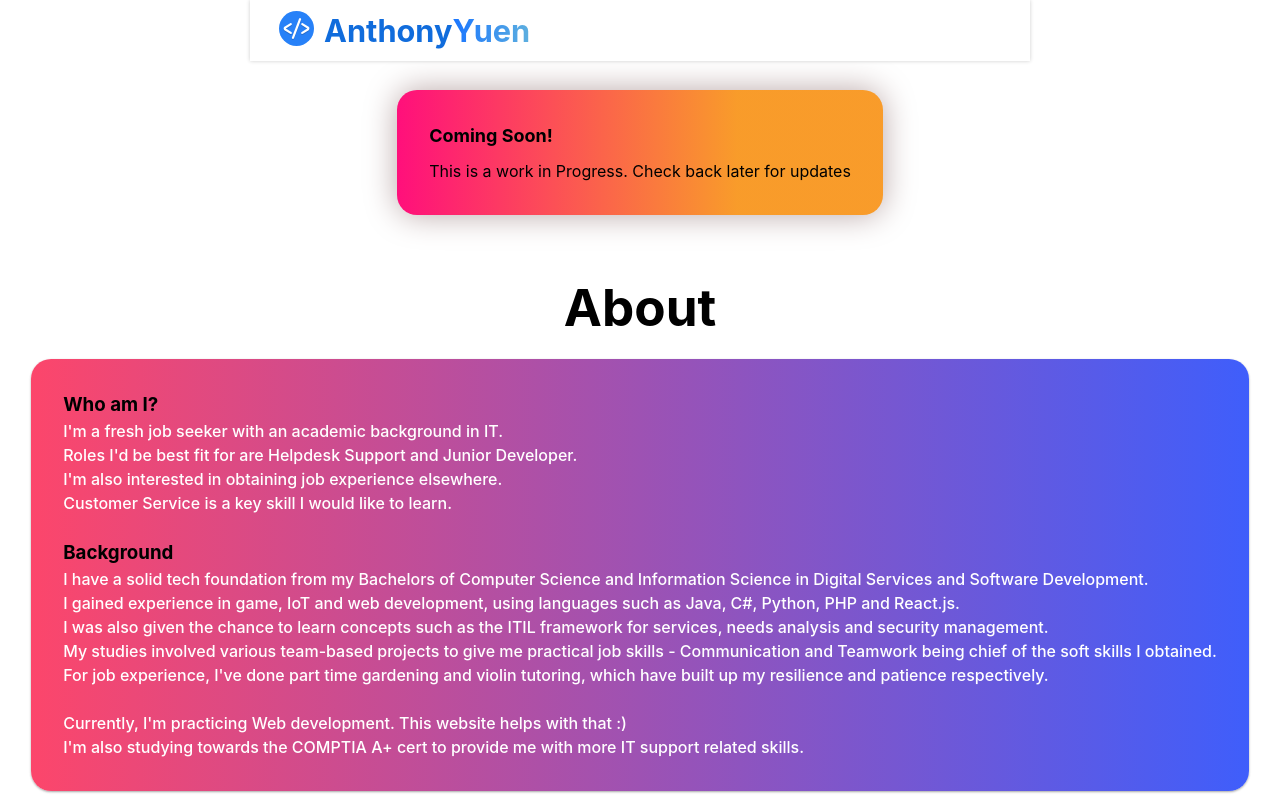
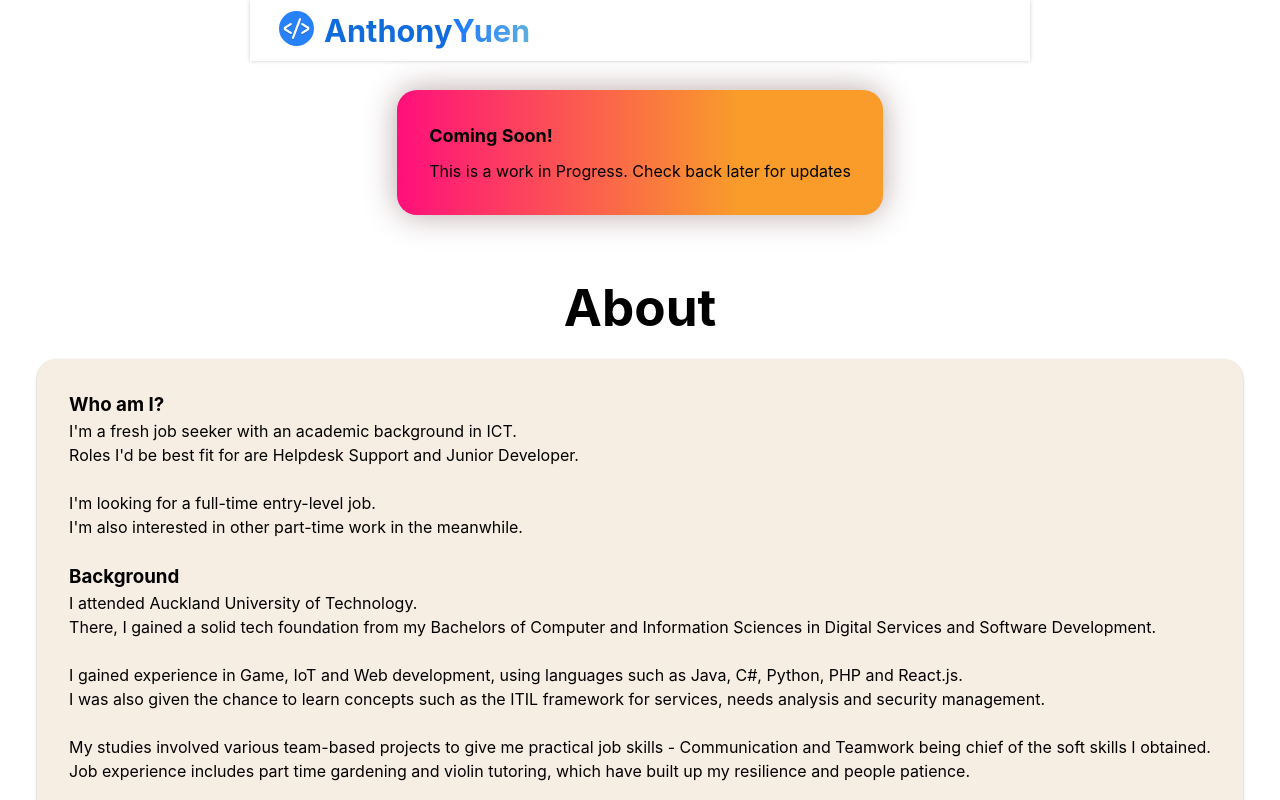
Before and after one commit to An1honyY/anthonyyuen, a React (Vite) app: page /about in a window 1280 px wide. Shown: the top 800 px of the page. Built offline with nearby package versions, Linux system fonts and the light colour scheme.

Commit message:
Update About

```diff
--- a/src/pages/about.css
+++ b/src/pages/about.css
@@ -1,36 +1,9 @@
-/* Temporary Work in Progress Card */
-.work-in-progress-card {
-    background: hsla(33, 94%, 57%, 1);
-    background: linear-gradient(90deg, hsla(333, 100%, 53%, 1) 0%, hsla(33, 94%, 57%, 1) 70%);
-    filter: drop-shadow(0 0 1em #b9a6a6);
-    padding: 2em;
-    border-radius: 20px;
-    height: fit-content;
-    width: fit-content;
-    min-width: 300px;
-    margin-bottom: 4em;
-    text-align: left;
-    box-sizing: border-box;
-}
-
-.work-in-progress-card h2 {
-    font-size: 18px;
-    font-weight: bold;
-    margin-bottom: 10px;
-}
-
-.work-in-progress-card p {
-    font-size: 1em;
-    color: black;
-    text-align: center;
-}
-
 /* About */
 
 .about-card {
-    background: hsla(33, 94%, 57%, 1);
+    background: #F6EEE3;
     /* background: linear-gradient(90deg, hsla(333, 100%, 53%, 1) 0%, hsla(33, 94%, 57%, 1) 70%); */
-    background: linear-gradient(90deg, #FC466B 0%, #3F5EFB 100%);
+    /* background: linear-gradient(90deg, #FC466B 0%, #3F5EFB 100%); */
     box-shadow: rgba(0, 0, 0, 0.12) 0px 1px 3px, rgba(0, 0, 0, 0.24) 0px 1px 2px;
     padding: 2em;
     border-radius: 20px;
@@ -48,16 +21,16 @@
 .about-card h1 {
     font-size: 4em;
     font-weight: 600;
-    color: white;
+    /* color: white; */
+
 }
 
 .about-card h2 {
     font-size: 4em;
-    color: white;
+    /* color: white; */
 }
 
 .about-card p {
     font-size: 1em;
-    font-weight: 450;
-    color: white;
+    /* color: white; */
 }
--- a/src/pages/about.jsx
+++ b/src/pages/about.jsx
@@ -15,21 +15,25 @@ function About() {
             <br></br>
             <section className="about-card">
                 <h3>Who am I?</h3>
-                <p>I'm a fresh job seeker with an academic background in IT.</p>
+                <p>I'm a fresh job seeker with an academic background in ICT.</p>
                 <p>Roles I'd be best fit for are Helpdesk Support and Junior Developer.</p>
-                <p>I'm also interested in obtaining job experience elsewhere.</p>
-                <p>Customer Service is a key skill I would like to learn.</p>
+                <br></br>
+                <p>I'm looking for a full-time entry-level job.</p>
+                <p>I'm also interested in other part-time work in the meanwhile.</p>
                 <br></br>
                 <h3>Background</h3>
-                <p>I have a solid tech foundation from my Bachelors of Computer Science and Information Science in Digital Services and Software Development.</p>
-                <p>I gained experience in game, IoT and web development, using languages such as Java, C#, Python, PHP and React.js. </p>
+                <p>I attended Auckland University of Technology.</p>
+                <p>There, I gained a solid tech foundation from my Bachelors of Computer and Information Sciences in Digital Services and Software Development.</p>
+                <br></br>
+                <p>I gained experience in Game, IoT and Web development, using languages such as Java, C#, Python, PHP and React.js. </p>
                 <p>I was also given the chance to learn concepts such as the ITIL framework for services, needs analysis and security management.</p>
+                <br></br>
                 <p>My studies involved various team-based projects to give me practical job skills - Communication and Teamwork being chief of the soft skills I obtained.</p>
-                <p>For job experience, I've done part time gardening and violin tutoring, which have built up my resilience and patience respectively.</p>
+                <p>Job experience includes part time gardening and violin tutoring, which have built up my resilience and people patience.</p>
 
                 <br></br>
                 <p>Currently, I'm practicing Web development. This website helps with that :)</p>
-                <p>I'm also studying towards the COMPTIA A+ cert to provide me with more IT support related skills.</p>
+                <p>I'm also studying towards the COMPTIA A+ cert to provide me with stronger foundational IT support related skills.</p>
             </section>
         </main>
     )
```
